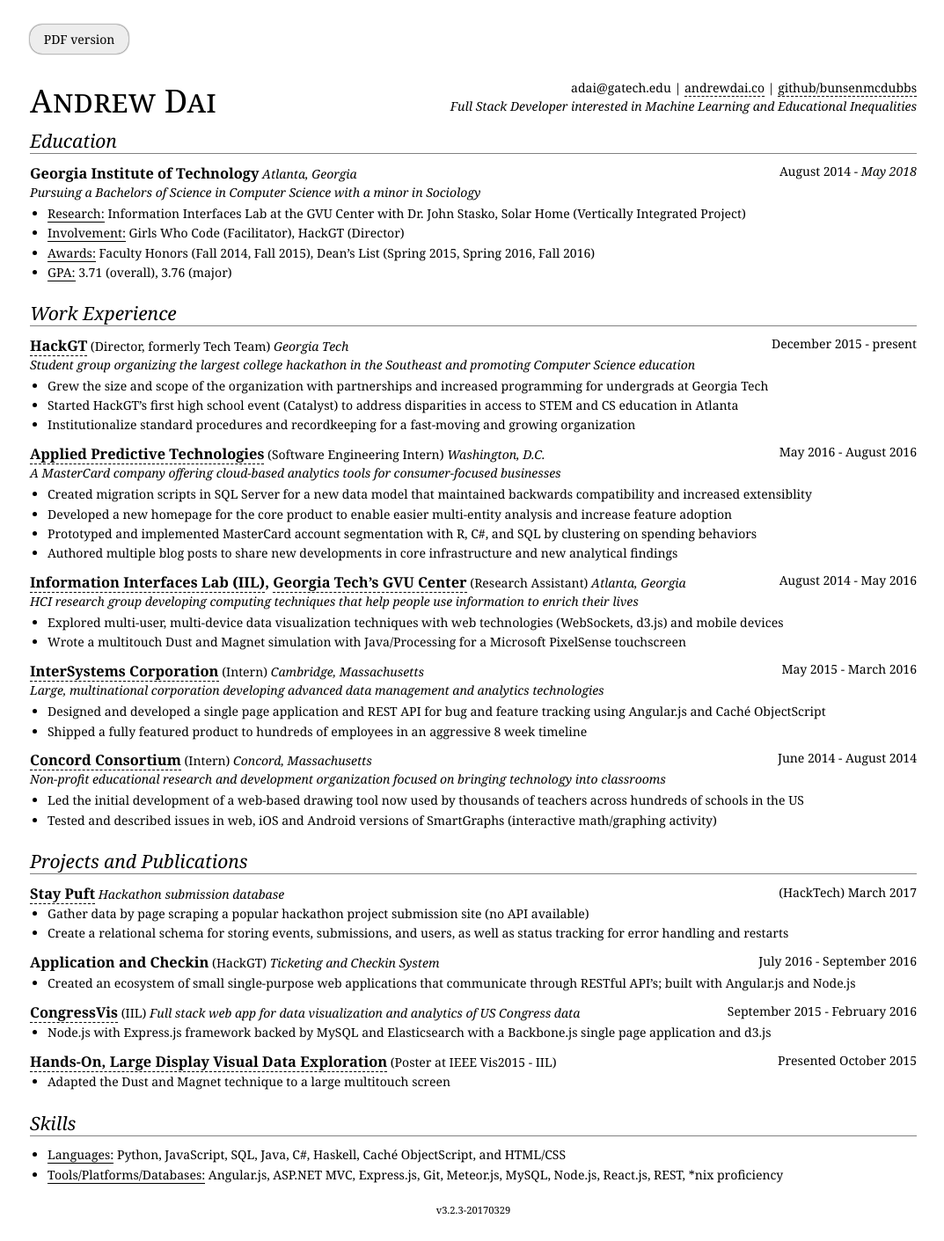
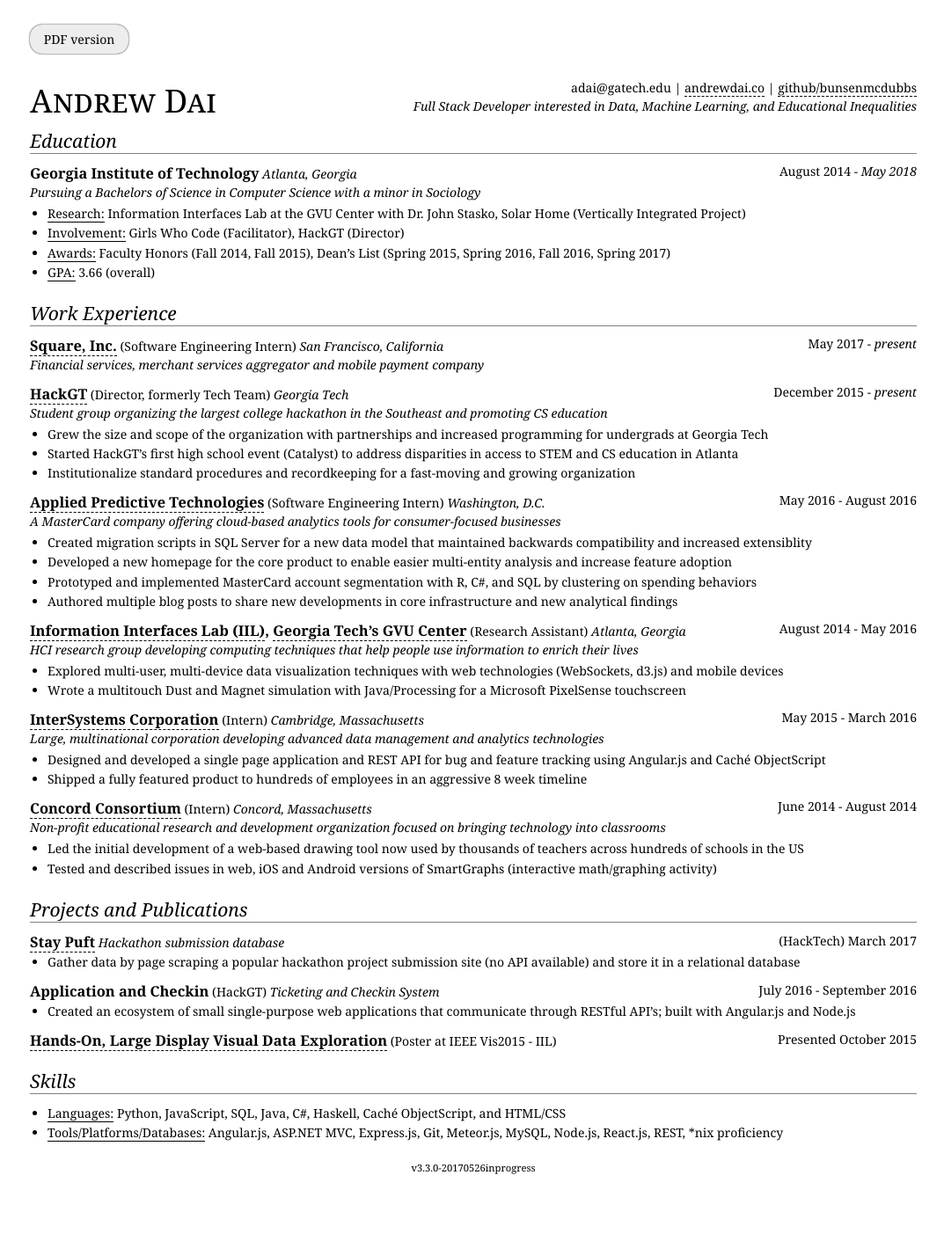
Before and after one commit to bunsenmcdubbs/bunsenmcdubbs.github.io, a Jekyll site: the page resume/index.html, which Jekyll copies as it is, in a window 1280 px wide. Shown: the whole page at 88% size, without its empty margins (102-1175 px from the left). Built offline with Jekyll 4.4.1, drawn with Linux system fonts in a browser that asks for light colours; after the commit the page ends 1363 px from its top, so only the background shows below that.

Commit message:
[WIP] update info and add square

```diff
--- a/resume/index.html
+++ b/resume/index.html
@@ -1,6 +1,6 @@
 <html>
 <head>
-  <title>Andrew Dai Resume</title>
+  <title>Andrew Dai&rsquo;s Resume</title>
   <link rel="stylesheet" href="../css/normalize.css">
   <link rel="stylesheet" href="style.css">
   <link rel="stylesheet" href="print.css" media="print">
@@ -31,11 +31,12 @@
     <li class="print-only">(978) 201-0796</li>
     <li>adai@gatech.edu</li>
     <li><a href="http://andrewdai.co">andrewdai.co</a></li>
-    <li><a href="https://github.com/bunsenmcdubbs"><span class='label'>github/</span>bunsenmcdubbs</a></li>
+    <li><a href="https://github.com/bunsenmcdubbs"><span class='label'>
+      github/</span>bunsenmcdubbs</a></li>
   </ul>
 
   <p id="objective">
-    Full Stack Developer interested in Machine Learning and Educational Inequalities
+    Full Stack Developer interested in Data, Machine Learning, and Educational Inequalities
   </p>
 </header>
 
@@ -66,8 +67,9 @@
         <li><p><span class="label">Involvement:</span>
           Girls Who Code (Facilitator), HackGT (Director)</p></li>
         <li><p><span class="label">Awards:</span>
-          Faculty Honors (Fall 2014, Fall 2015), Dean&rsquo;s List (Spring 2015, Spring 2016, Fall 2016)</p></li>
-        <li><p><span class="label">GPA:</span> 3.71 (overall), 3.76 (major)</p></li>
+          Faculty Honors (Fall 2014, Fall 2015), Dean&rsquo;s List
+          (Spring 2015, Spring 2016, Fall 2016, Spring 2017)</p></li>
+        <li><p><span class="label">GPA:</span> 3.66 (overall)</p></li>
       </ul>
     </div>
   </section>
@@ -85,12 +87,23 @@
     <h2>Work Experience</h2>
 
     <div class="entry">
-      <h3><a href="http://hackgt.com">HackGT</a></h3>
+        <h3><a href="https://squareup.com">Square, Inc.</a></h3>
+        <span class="role">Software Engineering Intern</span>
+        <span class="loc">San Francisco, California</span>
+        <span class="date">May 2017 - <i>present</i></span>
+        <p class="des">Financial services, merchant services aggregator and
+          mobile payment company</p>
+        <ul>
+        </ul>
+    </div>
+
+    <div class="entry">
+      <h3><a href="https://hack.gt">HackGT</a></h3>
       <span class="role">Director, formerly Tech Team</span>
       <span class='loc'>Georgia Tech</span>
-      <span class='date'>December 2015 - present</span>
+      <span class='date'>December 2015 - <i>present</i></span>
       <p class='des'>Student group organizing the largest college
-        hackathon in the Southeast and promoting Computer Science education
+        hackathon in the Southeast and promoting CS education
         </p>
       <ul>
         <li><p>Grew the size and scope of the organization with partnerships
@@ -201,10 +214,10 @@
       <span class="date">(HackTech) March 2017</span>
       <ul>
         <li><p>Gather data by page scraping a popular hackathon project
-          submission site (no API available)</p></li>
-        <li><p>Create a relational schema for storing events, submissions,
+          submission site (no API available) and store it in a relational database</p></li>
+        <!-- <li><p>Create a relational schema for storing events, submissions,
           and users, as well as status tracking for error handling and
-          restarts</p></li>
+          restarts</p></li> -->
       </ul>
     </div>
 
@@ -217,36 +230,6 @@
         <li><p>Created an ecosystem of small single-purpose web applications
           that communicate through RESTful API&rsquo;s;
           built with Angular.js and Node.js</p></li>
-        <!-- <li><p>Accepted 2600+ applicants</p></li> -->
-      </ul>
-    </div>
-
-    <!-- <div class="entry">
-      <h3><a href="https://github.com/HackGT/EventBriter">EventBriter</a></h3>
-      <span class="role">HackGT</span>
-      <span class='des'>Proof of Concept Ticketing and Event Management System</span>
-      <span class="date">March 2016 - July 2016</span>
-      <ul>
-        <li><p>Modular design, integrated with HackGT&rsquo;s
-          logistical infrastructure through API&rsquo;s</p></li>
-        <li><p>Designed to manage HackGT logisitics and Georgia Tech
-          attendees on busses to other hackathons</p></li>
-      </ul>
-    </div> -->
-
-    <div class="entry">
-      <h3><a href="https://github.com/BunsenMcDubbs/congressvis">CongressVis</a></h3>
-      <span class="role">IIL</span>
-      <span class='des'>Full stack web app for data visualization
-        and analytics of US Congress data</span>
-      <span class='date'>September 2015 - February 2016</span>
-      <ul>
-        <!-- <li><p>Implemented a full stack web application for data visualization
-          and analytics of US Congress data</p></li> -->
-        <!-- <li><p>Investigating multi-device and multi-user collaboration in a
-          browsing/discovery context for large, rich datasets</p></li> -->
-        <li><p>Node.js with Express.js framework backed by MySQL and Elasticsearch
-          with a Backbone.js single page application and d3.js</p></li>
       </ul>
     </div>
 
@@ -255,10 +238,10 @@
           Hands-On, Large Display Visual Data Exploration</a></h3>
       <span class="role">Poster at IEEE Vis2015 - IIL</span>
       <span class='date'>Presented October 2015</span>
-      <ul>
+      <!-- <ul>
         <li><p>Adapted the Dust and Magnet technique to a large multitouch
           screen</p></li>
-      </ul>
+      </ul> -->
     </div>
 
     <!-- <div class="entry">
@@ -297,34 +280,10 @@
 
   </section>
 
-<!--
-      d88888          888    Y8P          Y8P 888    Y8P
-     d88P888          888                     888
-    d88P 888  .d8888b 888888 888 888  888 888 888888 888  .d88b.  .d8888b
-   d88P  888 d88P"    888    888 888  888 888 888    888 d8P  Y8b 88K
-  d88P   888 888      888    888 Y88  88P 888 888    888 88888888 "Y8888b.
- d8888888888 Y88b.    Y88b.  888  Y8bd8P  888 Y88b.  888 Y8b.          X88
-d88P     888  "Y8888P  "Y888 888   Y88P   888  "Y888 888  "Y8888   88888P'
- -->
-  <!-- <section class="resume-activities">
-    <h2>Activities and Involvement</h2>
-
-    <ul>
-      <li><p><span class="label">Clubs and Interests:</span> HackGT Tech Team,
-        Linux Users Group &commat; GT, GT WebDev, Photography</p></li>
-      <li><p><span class="label">Other/Fun Facts:</span>
-        Teacher's Assistant for AP CS class in high school,
-        High School Varsity Swim Team Captain</p></li>
-    </ul>
-
-  </section> -->
-
 </div>
 
 <footer>
-  <!-- <small>References available upon request</small> -->
-  <!-- <p>Have a great day!</p> -->
-  <small>v3.2.3-20170329</small>
+  <small>v3.3.0-20170526inprogress</small>
 </footer>
 
 <script>
```
